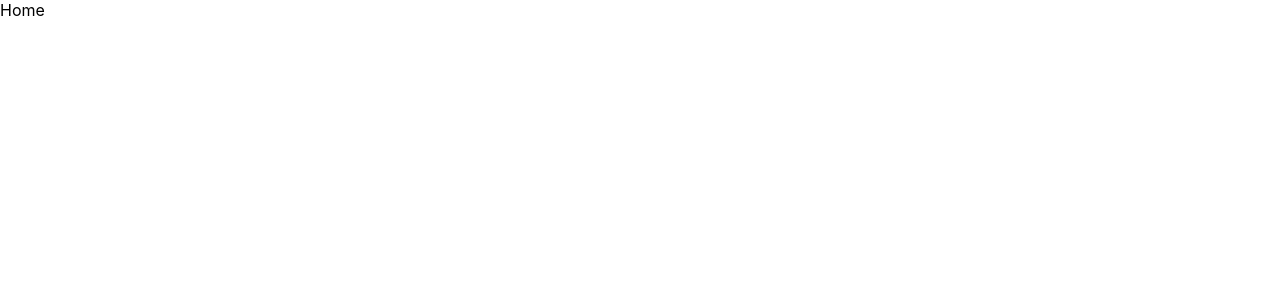
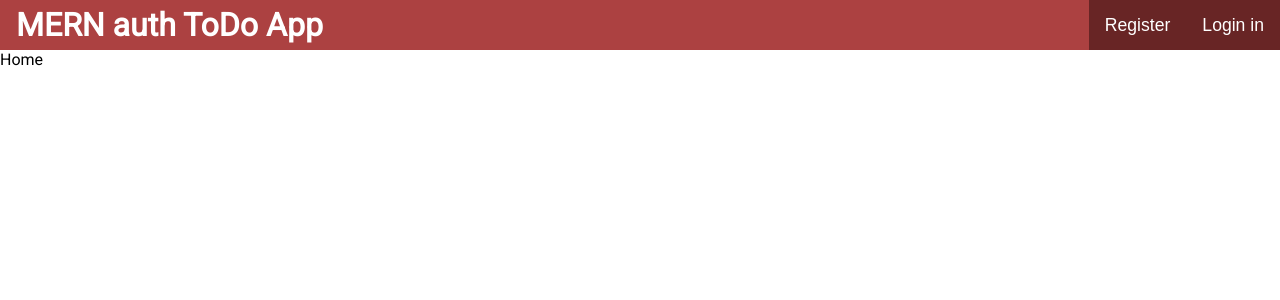
Before and after one commit to TomaszJarkowski/Booking-App-Front, a React (Create React App) app: page / in a window 1280 px wide. Shown: the top 300 px of the page. Built offline with nearby package versions, Linux system fonts and the light colour scheme.

Commit message:
create navbar with register button and log in button, add simple css

```diff
--- a/src/App.js
+++ b/src/App.js
@@ -3,12 +3,14 @@
 import Home from "./components/pages/Home";
 import Login from "./components/auth/Login";
 import Register from "./components/auth/Register";
+import Header from "./components/layout/Header";
 function App() {
   return (
     <>
       <BrowserRouter>
+        <Header />
         <Switch>
-          <Route path="/" component={Home} />
+          <Route exact path="/" component={Home} />
           <Route path="/login" component={Login} />
           <Route path="/register" component={Register} />
         </Switch>
--- /dev/null
+++ b/src/components/auth/AuthOptions.js
@@ -0,0 +1,17 @@
+import React from "react";
+import { useHistory } from "react-router-dom";
+
+const AuthOptions = () => {
+  const history = useHistory();
+
+  const register = () => history.push("/register");
+  const login = () => history.push("/login");
+  return (
+    <nav className="auth-options">
+      <button onClick={register}>Register</button>
+      <button onClick={login}>Login in</button>
+    </nav>
+  );
+};
+
+export default AuthOptions;
--- /dev/null
+++ b/src/components/layout/Header.js
@@ -0,0 +1,16 @@
+import React from "react";
+import { Link } from "react-router-dom";
+import AuthOptions from "../auth/AuthOptions";
+
+const Header = () => {
+  return (
+    <header>
+      <Link to="/">
+        <h1 className="title">MERN auth ToDo App</h1>
+      </Link>
+      <AuthOptions />
+    </header>
+  );
+};
+
+export default Header;
--- a/src/index.css
+++ b/src/index.css
@@ -1,13 +1,71 @@
-body {
+@import url('https://fonts.googleapis.com/css2?family=Roboto&display=swap');
+
+* {
   margin: 0;
-  font-family: -apple-system, BlinkMacSystemFont, 'Segoe UI', 'Roboto', 'Oxygen',
-    'Ubuntu', 'Cantarell', 'Fira Sans', 'Droid Sans', 'Helvetica Neue',
-    sans-serif;
-  -webkit-font-smoothing: antialiased;
-  -moz-osx-font-smoothing: grayscale;
+  padding: 0;
+  box-sizing: border-box;
 }
 
-code {
-  font-family: source-code-pro, Menlo, Monaco, Consolas, 'Courier New',
-    monospace;
+a {
+  color: #2199df;
+  text-decoration: none;
 }
+
+
+ul {
+  margin-left: 1.5rem;
+  list-style: none;
+}
+
+button,
+input[type="submit"] {
+  border: none;
+  background: none;
+  color: unset;
+  cursor: pointer;
+}
+
+h1,
+h2,
+h3,
+h4,
+h5,
+h6,
+p {
+  margin: 1em 0;
+}
+
+body {
+  font-family: "roboto"
+}
+
+header {
+  height: 50px;
+  display: flex;
+  justify-content: space-between;
+  align-items: center;
+  background-color: rgb(172, 65, 65);
+}
+
+.title {
+  margin: 0;
+  color: white;
+  padding: 0 1rem;
+
+}
+
+.auth-options {
+  height: 100%;
+  display: flex;
+}
+
+.auth-options button {
+  background-color: rgb(104, 37, 37);
+  padding: 0 1rem;
+  color: white;
+  font-size: 1.1rem;
+}
+
+.auth-options button:hover {
+  background-color: rgb(180, 67, 67);
+}
```
